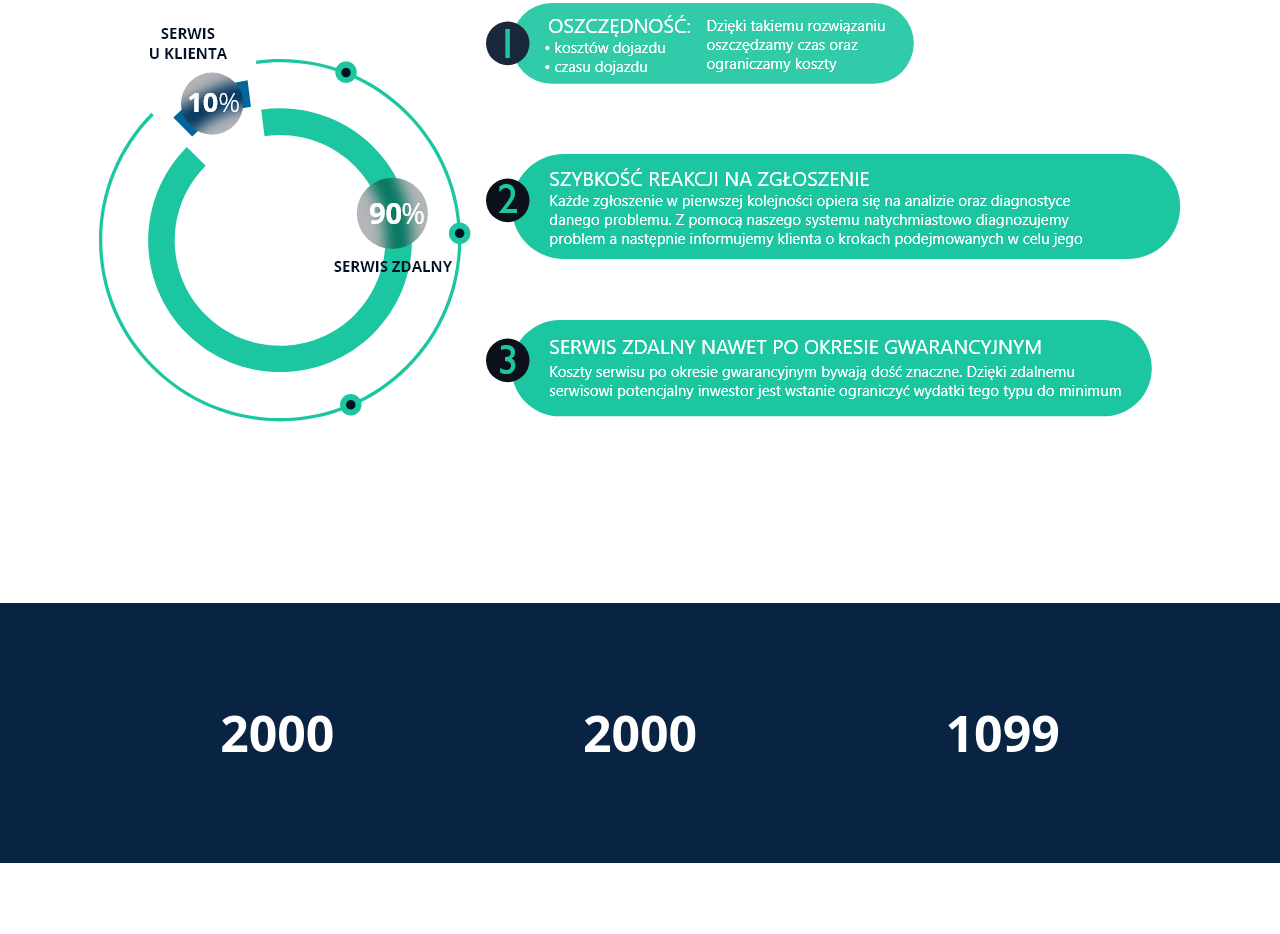
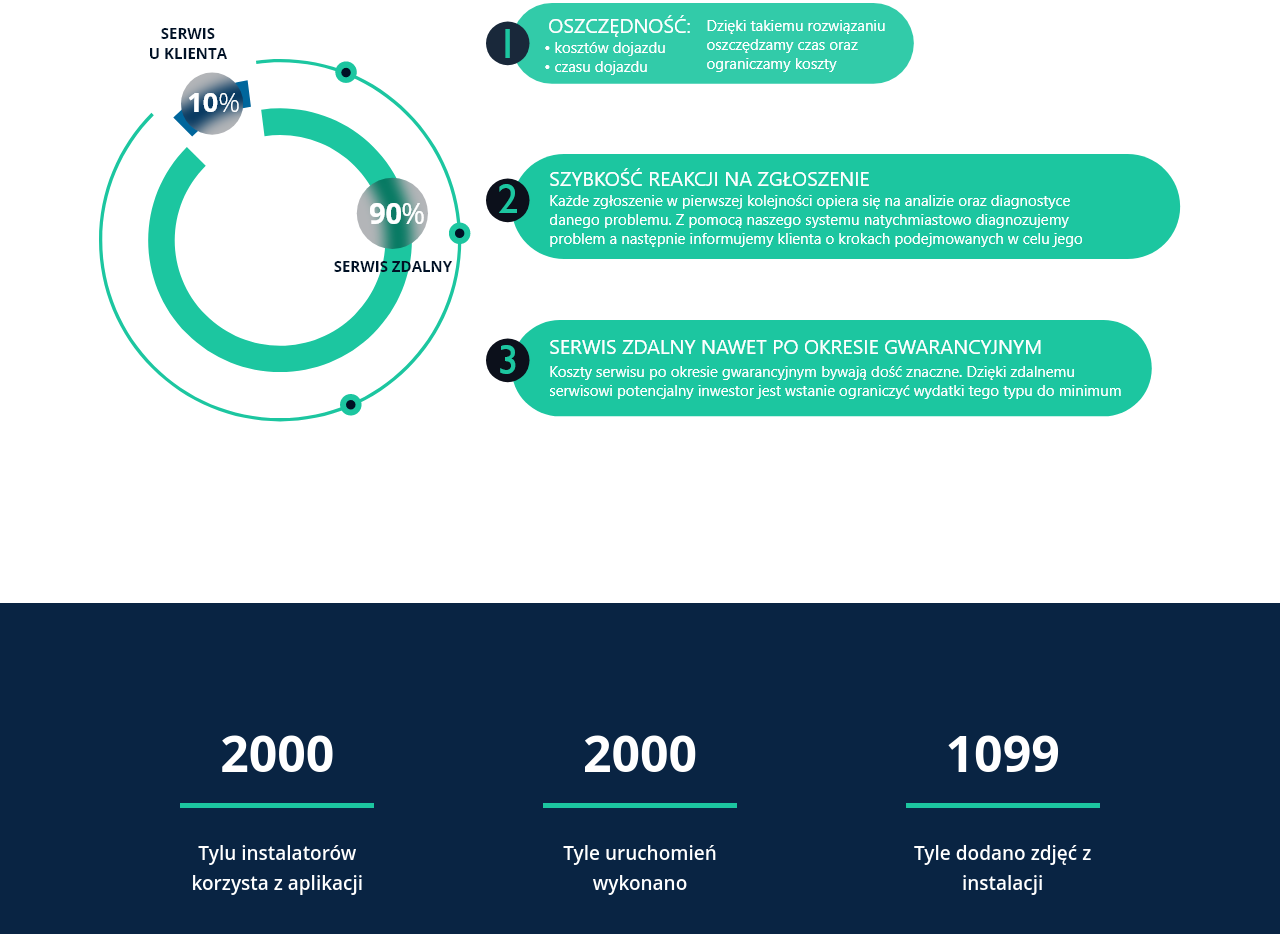
Before and after one commit to czerwonkamaciej25/inprax2.0, a plain HTML site: page index.html in a window 1280 px wide. Shown: the part 5086-6020 px from the top of the page. Before the commit the page ends 5949 px from the top, so only its background shows below. Drawn offline with nearby package versions, Linux system fonts and the light colour scheme; a web font is replaced by a local one.

Commit message:
scroll animation6

```diff
--- a/counter.js
+++ b/counter.js
@@ -1,4 +1,21 @@
 
+  const observer6 = new IntersectionObserver(entries => {
+    entries.forEach(entry => {
+      const aaaa = entry.target.querySelector('.value');
+
+
+
+      if (entry.isIntersecting) {
+        aaaa.classList.add('instalatorzy');
+        return; // if we added the class, exit the function
+      }
+
+      // We're not intersecting, so remove the class!
+      aaaa.classList.remove('instalatorzy');
+    });
+  });
+
+  observer6.observe(document.querySelector('.instalatorzy'));
 
 const counters = document.querySelectorAll(".value");
 const speed = 150;
--- a/index.html
+++ b/index.html
@@ -343,9 +343,18 @@
           <div class="inner-wrapper">
             <div class="counter-content">
               <div class="counter-position">
-                <div class="value" numb="2000">0</div>
-                <div class="value" numb="2000">0</div>
-                <div class="value" numb="1099">0</div>
+                <div class="instalatorzy">
+                  <div class="value" numb="2000"></div>
+                  <h5>Tylu instalatorów korzysta z aplikacji</h5>
+                </div>
+                <div class="uruchomienia">
+                  <div class="value" numb="2000"></div>
+                  <h5>Tyle uruchomień wykonano</h5>
+                </div>
+                <div class="zdjecia">
+                  <div class="value" numb="1099"></div>
+                  <h5>Tyle dodano zdjęć z instalacji</h5>
+                </div>
               </div>
             </div>
           </div>
@@ -365,6 +374,5 @@
     <script src="scrollChartsAnimation.js"></script>
     <script src="scrollBandsAnimation.js"></script>
     <script src="counter.js"></script>
-
   </body>
 </html>
--- a/style.css
+++ b/style.css
@@ -408,16 +408,19 @@ ul {
   flex-direction: row;
   width: 100%;
   padding: 20px;
-
+  mix-blend-mode: luminosity;
   animation: slideInUp;
   animation-duration: 2s;
 }
 .producers-content-company img {
+  opacity: 1;
+  padding: 30px;
+}
+.producers-content-company::before {
   mix-blend-mode: luminosity;
   opacity: 1;
   padding: 30px;
 }
-
 .service {
   height: auto;
   background-position: center;
@@ -467,30 +470,29 @@ ul {
   display: flex;
   flex-direction: row;
   align-items: center;
-  justify-content: center;
+  /* justify-content: center;
   animation: zoomIn;
-  animation-duration: 2s;
+  animation-duration: 2s; */
 }
-
 
 .bands-content {
   display: flex;
   flex-direction: column;
 }
 .bands1 {
-  animation: backInRight;
+  animation: slideInRight;
   animation-duration: 2s;
   animation-delay: 100ms;
   animation-fill-mode: backwards;
 }
 .bands2 {
-  animation: backInRight;
+  animation: slideInRight;
   animation-duration: 2s;
   animation-delay: 150ms;
   animation-fill-mode: backwards;
 }
 .bands3 {
-  animation: backInRight;
+  animation: slideInRight;
   animation-duration: 2s;
   animation-delay: 230ms;
   animation-fill-mode: backwards;
@@ -508,9 +510,6 @@ ul {
 .band3 {
   margin-bottom: 20px;
 }
-
-
-
 
 .counter {
   height: auto;
@@ -530,7 +529,6 @@ ul {
   justify-items: center;
 }
 
-
 .counter-position {
   display: flex;
   justify-content: space-around;
@@ -545,5 +543,32 @@ ul {
   display: block;
   font-weight: bold;
   color: #fff;
-  padding: 20px;
+  padding: 40px;
+  border-bottom: var(--brand-green-text) solid 5px;
 }
+
+.instalatorzy {
+  display: flex;
+  flex-direction: column;
+  align-items: center;
+}
+.uruchomienia {
+  display: flex;
+  flex-direction: column;
+  align-items: center;
+}
+.zdjecia {
+  display: flex;
+  flex-direction: column;
+  align-items: center;
+}
+
+h5 {
+  padding-top: 30px;
+  width: 180px;
+  color: var(--brand-white-text);
+  text-align: center;
+  font: normal normal 600 19px/30px  "Open Sans";
+  letter-spacing: 0px;
+  opacity: 1;
+}
```
